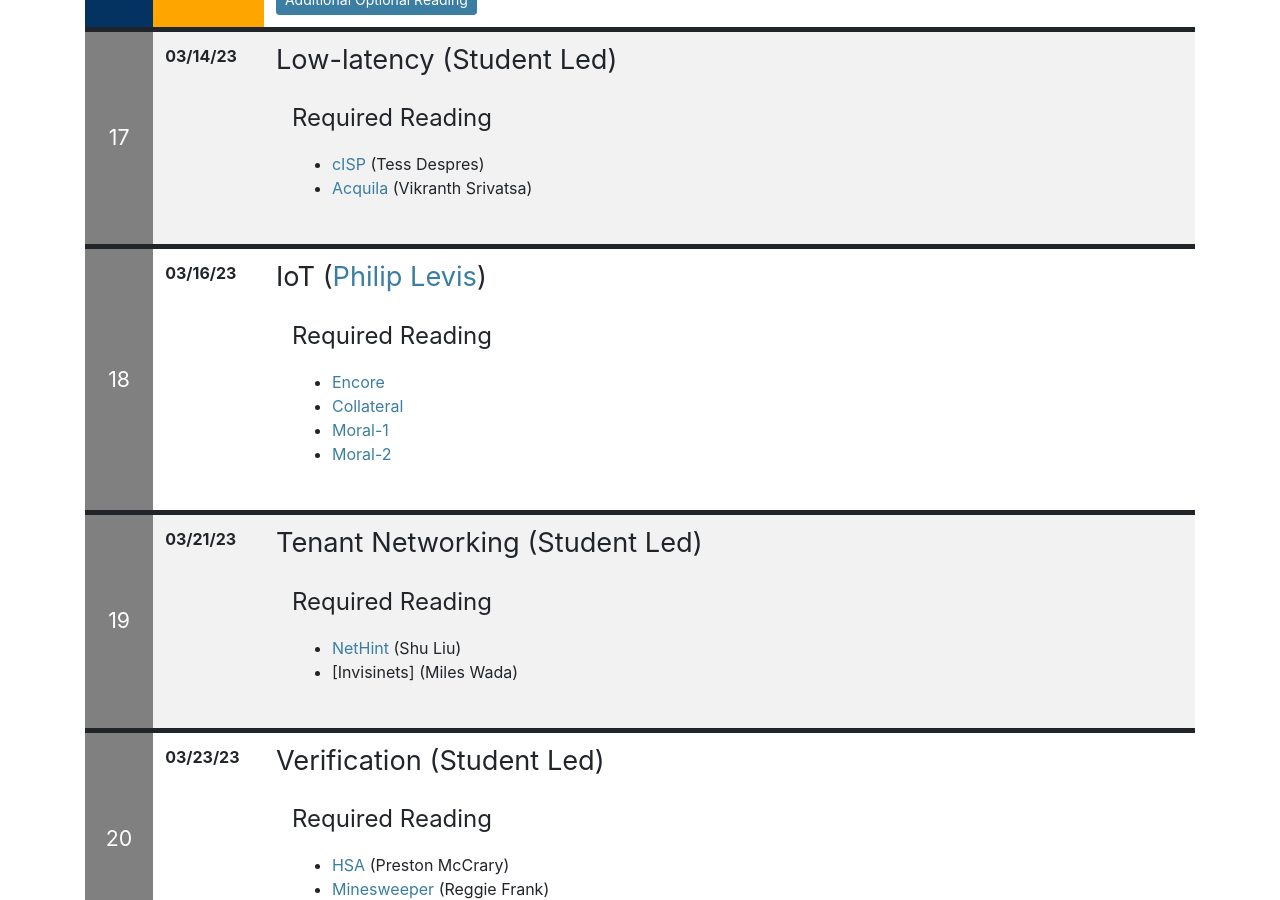
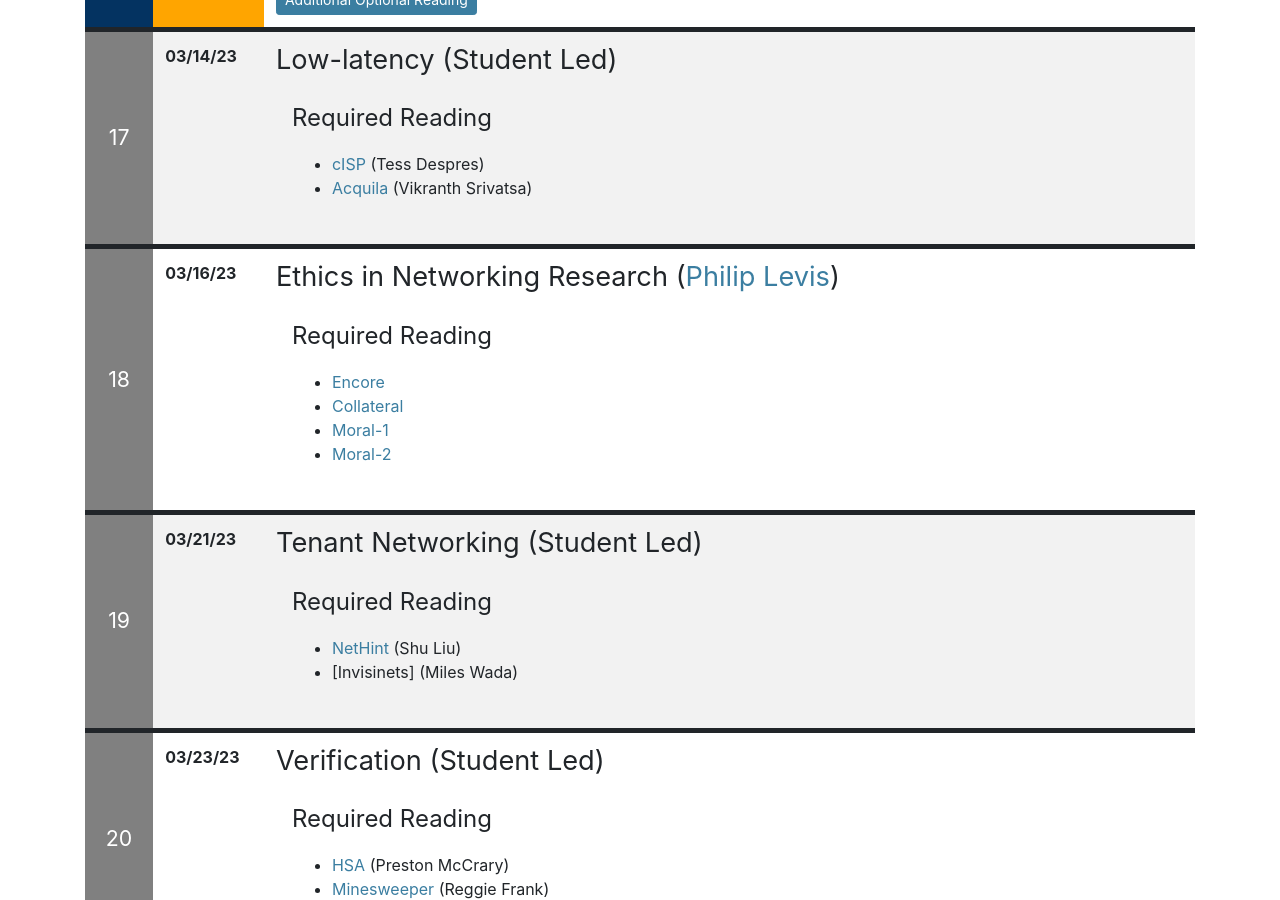
Before and after one commit to ShishirPatil/cs268-sp23, a Jekyll site: the page built from index.md, in a window 1280 px wide and 900 px high, scrolled down 5094 px. Built offline with Jekyll 4.4.1, drawn with Linux system fonts in a browser that asks for light colours; nearby versions of some CDN libraries; our own code applies the rules of GitHub Pages for plain Markdown files.

Commit message:
Change Phil's lecture name

```diff
--- a/index.md
+++ b/index.md
@@ -331,7 +331,7 @@ Advanced Reading
 
 {% include syllabus_entry %}
 [//]: <> (lecture 18)
-## IoT ([Philip Levis](http://csl.stanford.edu/~pal/))
+## Ethics in Networking Research ([Philip Levis](http://csl.stanford.edu/~pal/))
 
 <div class="reading">
 <div class="required_reading" markdown="1">
```
